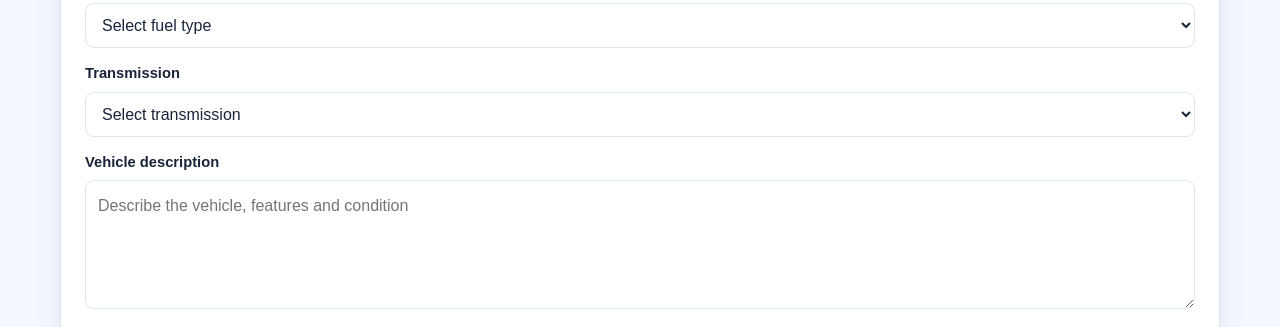
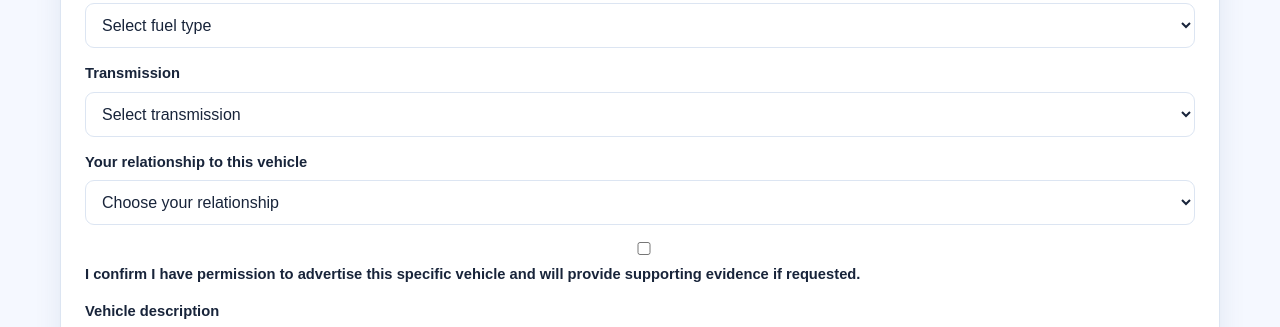
Before and after one commit to joemwangi56789-web/Kiri-Carss, a plain HTML site: page admin.html in a window 1280 px wide. Shown: the part 1442-1769 px from the top of the page. Drawn offline with Linux system fonts and the light colour scheme; no server answers.

Commit message:
Add vehicle permission declaration fields

```diff
--- a/admin.html
+++ b/admin.html
@@ -38,6 +38,7 @@
 
     <section class="dashboard-card">
       <h3>Add a Vehicle</h3>
+      <p id="listingPermissionNotice" role="status" aria-live="polite"></p>
 
       <form id="carForm">
         <label for="manufacturer">Manufacturer</label>
@@ -124,6 +125,15 @@
           <option value="Other">Other</option>
         </select>
 
+        <label for="vehicleRelationship">Your relationship to this vehicle</label>
+        <select id="vehicleRelationship" required>
+          <option value="">Choose your relationship</option>
+          <option value="owner">I am the vehicle owner</option>
+          <option value="broker">I am a broker acting for the owner</option>
+          <option value="authorized_representative">I am authorized to market it for the owner/dealership</option>
+        </select>
+        <label class="consent-label"><input id="authorizationConfirmed" type="checkbox" required> I confirm I have permission to advertise this specific vehicle and will provide supporting evidence if requested.</label>
+
         <label for="description">Vehicle description</label>
         <textarea
           id="description"
```
